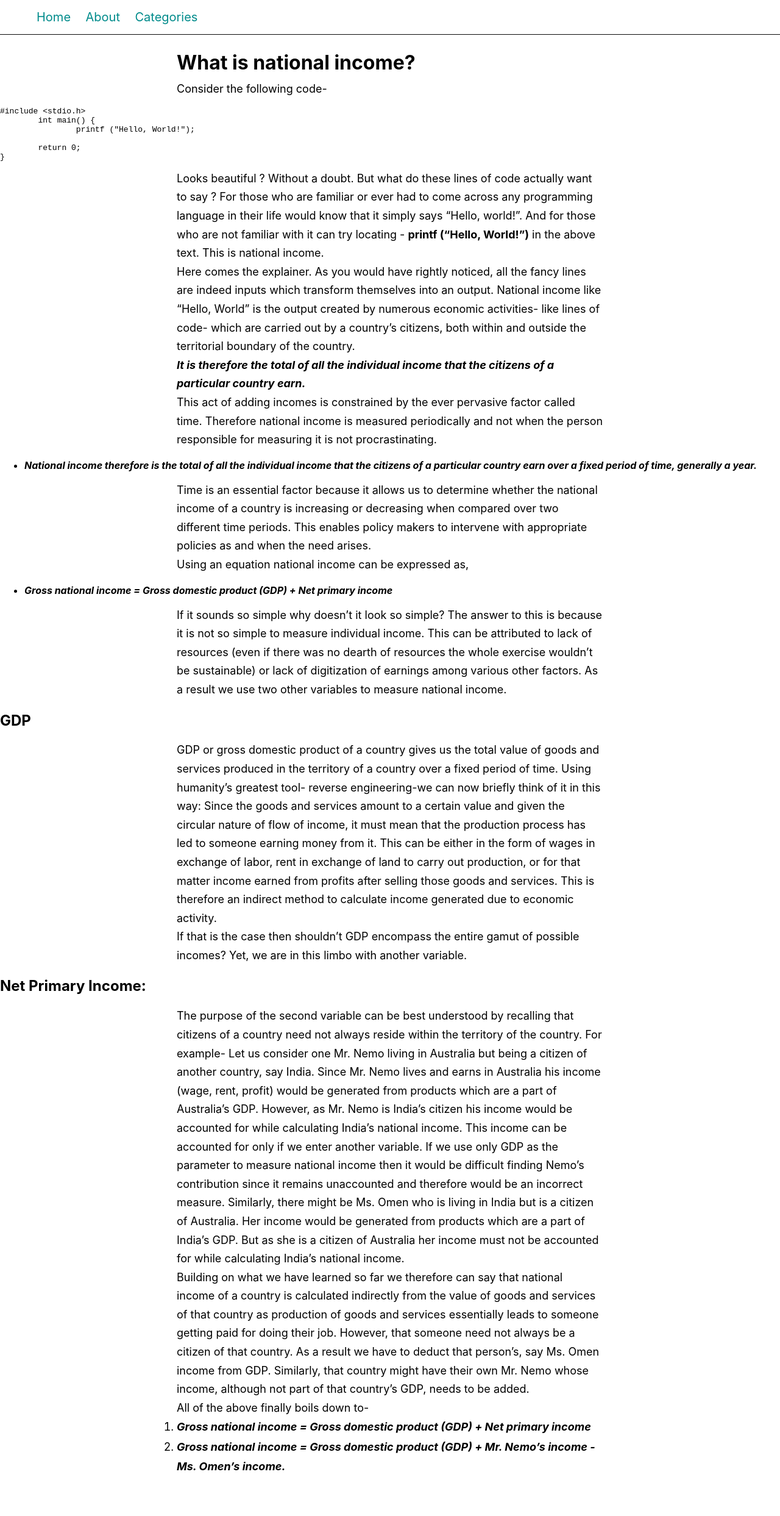
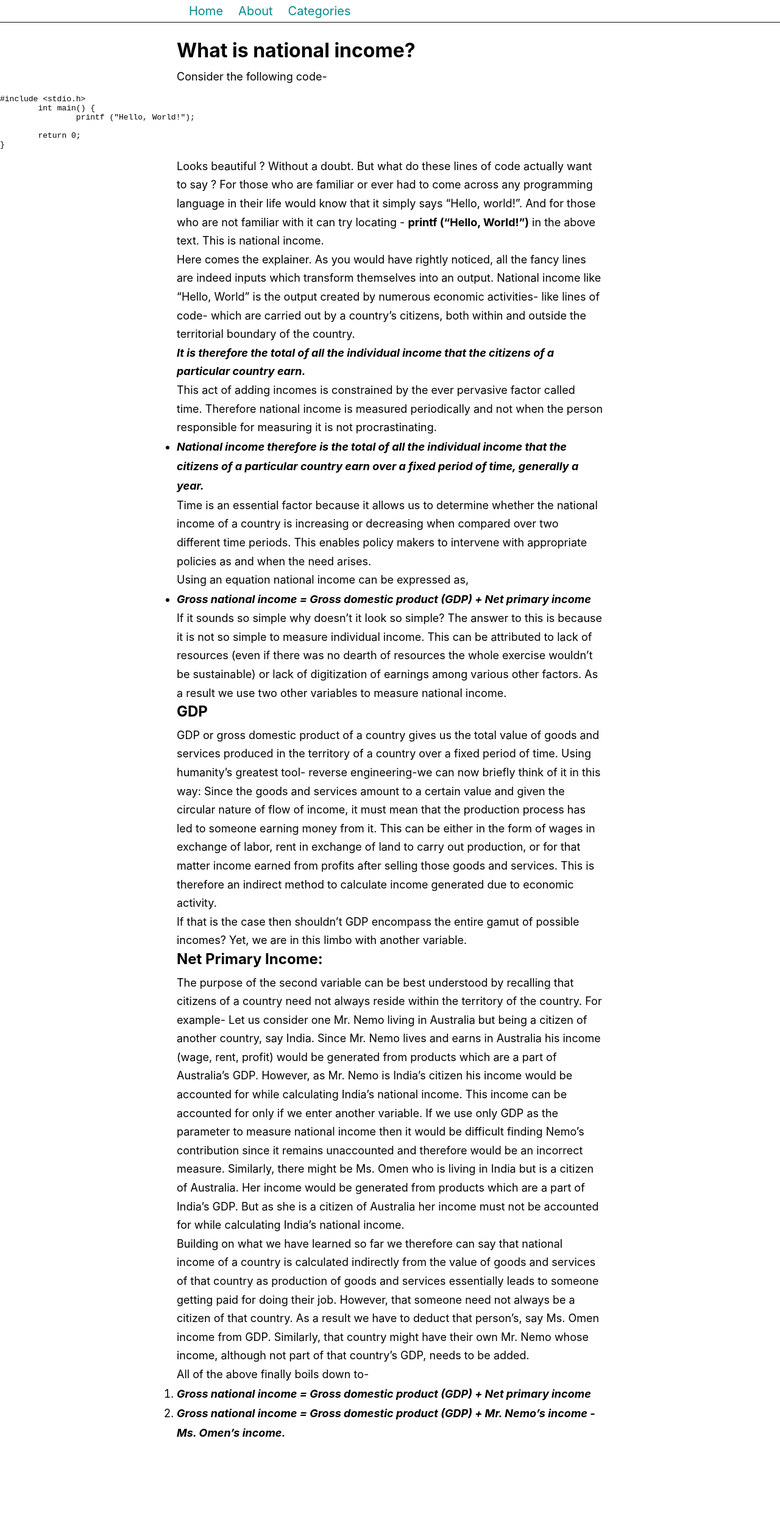
Before and after one commit to generalistsanctuary/generalistsanctuary.github.io, a Jekyll site: the page built from _posts/2022-04-07-What-is-national-income.md, in a window 1280 px wide. Shown: the whole page at 61% size. Built offline with Jekyll 4.4.1, drawn with Linux system fonts in a browser that asks for light colours; after the commit the page ends 2431 px from its top, so only the background shows below that.

Commit message:
Update posts-style.css

```diff
--- a/styles/posts-style.css
+++ b/styles/posts-style.css
@@ -1,5 +1,11 @@
 h1{
  max-width: 700px;
+  margin: 0 auto;
+  padding: 0 10%;
+  margin-bottom: 0.75%;
+}
+h2{
+max-width: 700px;
   margin: 0 auto;
   padding: 0 10%;
   margin-bottom: 0.75%;
@@ -63,6 +69,14 @@
     text-decoration: none;
     color: black;
 }
+ul{
+max-width: 700px;
+      margin: 0 auto;
+      line-height: 1.8;
+      padding-left: 4%;
+      padding-right: 4%;
+      font-size: 18px;
+}
 ol{
       max-width: 700px;
       margin: 0 auto;
```
